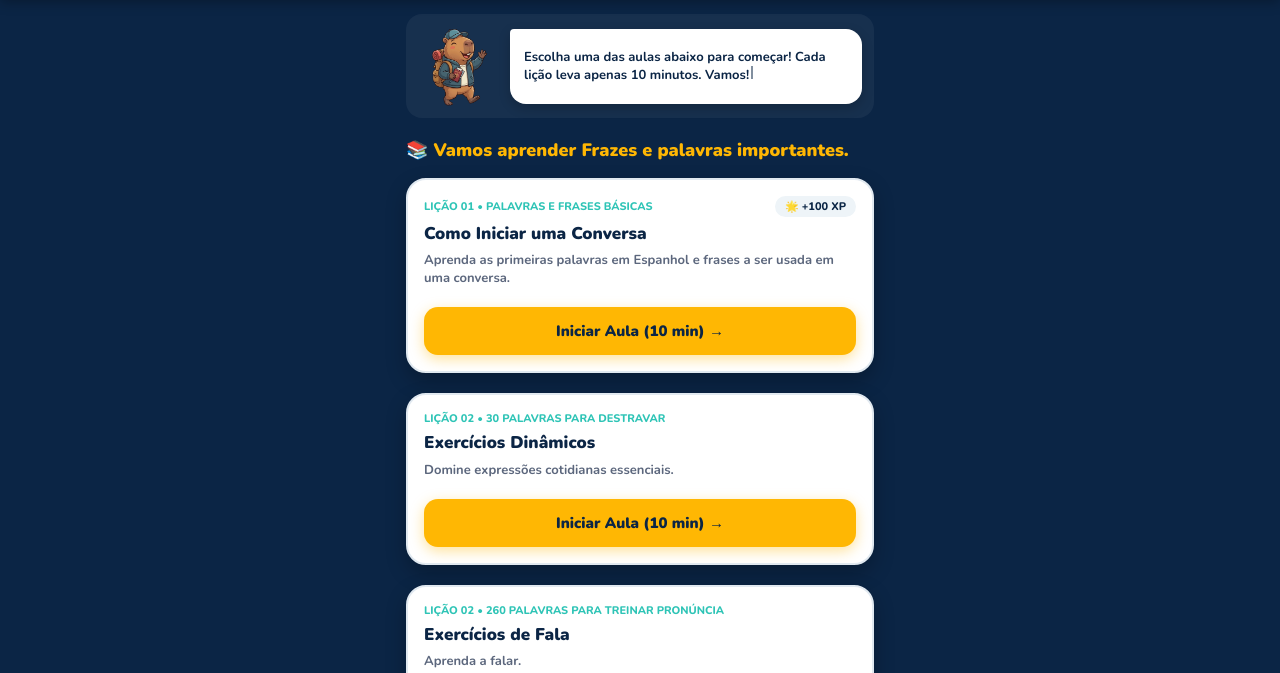
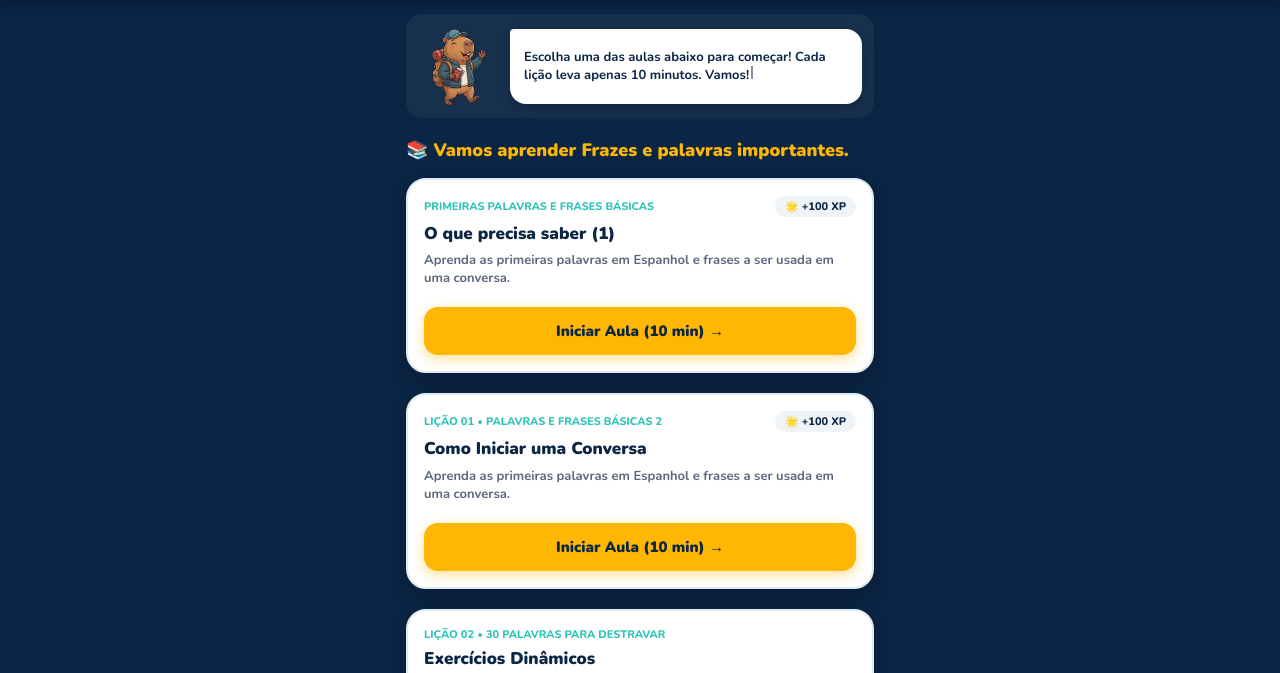
Before and after one commit to Weyload/Fale-Tela-inicial, a plain HTML site: page aulas_basicas.html in a window 1280 px wide. Shown: the part 68-741 px from the top of the page. Drawn offline with nearby package versions, Linux system fonts and the light colour scheme.

Commit message:
Update aulas_basicas.html

```diff
--- a/aulas_basicas.html
+++ b/aulas_basicas.html
@@ -266,11 +266,27 @@
 
     <div class="lessons-list">
 
+    <!-- PRIMEIRAS PALAVRAS (SOMENTE CARD BRANCO, SEM PLAYER) -->
+<div class="lesson-card" onclick="window.location.href='https://weyload.github.io/Fale-Tela-inicial/primeras_palavras.html'">
+  <div class="card-body">
+    <div style="display: flex; justify-content: space-between; align-items: center; gap: 8px;">
+      <div class="card-tag">Primeiras Palavras e Frases Básicas</div>
+      <span style="background: #eef4f8; color: #0b2545; padding: 3px 10px; border-radius: 12px; font-size: 11px; font-weight: 800; white-space: nowrap;">🌟 +100 XP</span>
+    </div>
+    <div class="card-title">O que precisa saber (1)</div>
+    <div class="card-desc">
+      Aprenda as primeiras palavras em Espanhol e frases a ser usada em uma conversa.
+    </div>
+    <button class="start-btn">Iniciar Aula (10 min) →</button>
+  </div>
+</div>
+
+
      <!-- AULA 1 (SOMENTE CARD BRANCO, SEM PLAYER) -->
 <div class="lesson-card" onclick="window.location.href='https://weyload.github.io/Aula1/'">
   <div class="card-body">
     <div style="display: flex; justify-content: space-between; align-items: center; gap: 8px;">
-      <div class="card-tag">Lição 01 • Palavras e Frases Básicas</div>
+      <div class="card-tag">Lição 01 • Palavras e Frases Básicas 2</div>
       <span style="background: #eef4f8; color: #0b2545; padding: 3px 10px; border-radius: 12px; font-size: 11px; font-weight: 800; white-space: nowrap;">🌟 +100 XP</span>
     </div>
     <div class="card-title">Como Iniciar uma Conversa</div>
```
